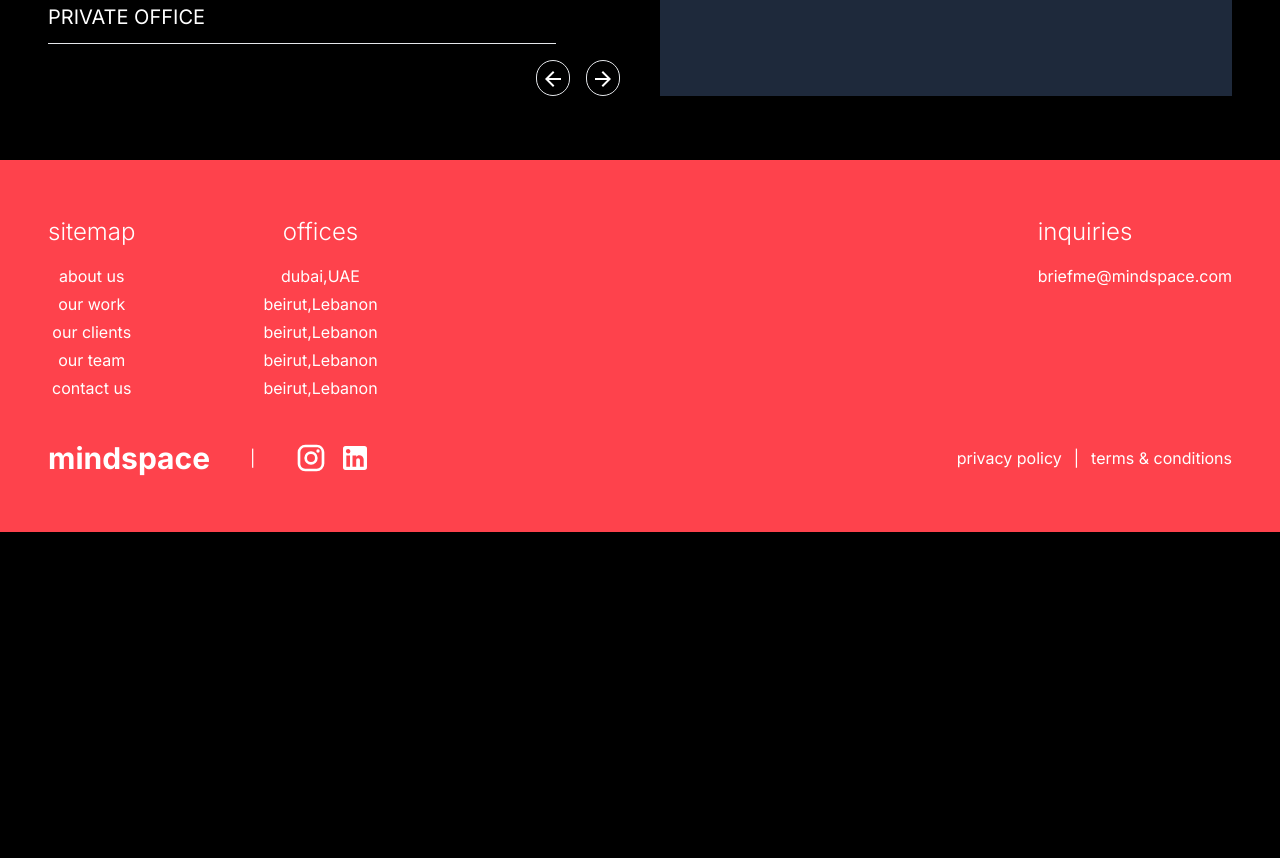
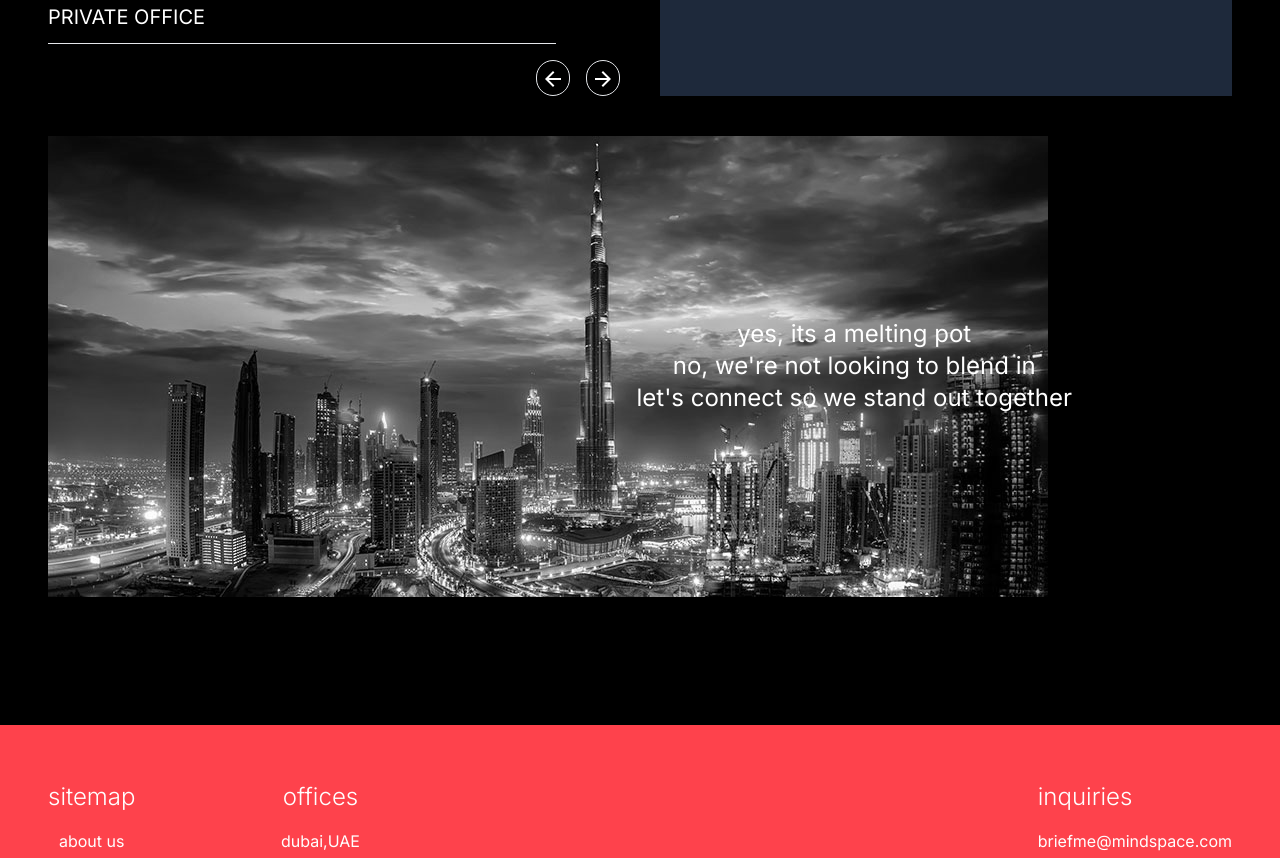
Before and after one commit to MohammedElHabach/CreoHub-Intership-Frontend-2nd-Month, a Next.js app: page /ourclients in a window 1280 px wide. Shown: the part 440-1298 px from the top of the page. Before the commit the page ends 972 px from the top, so only its background shows below. Built offline with nearby package versions, Linux system fonts and the light colour scheme; no server answers.

Commit message:
image our client

```diff
--- a/src/app/ourclients/page.js
+++ b/src/app/ourclients/page.js
@@ -17,6 +17,7 @@ import Navbar from "../../components/Navbar";
 import ArrowForwardIcon from "@mui/icons-material/ArrowForward";
 import ArrowBackIcon from "@mui/icons-material/ArrowBack";
 import Footer from "@/components/Footer";
+import OurClientImage from "../../components/OurClientImage";
 const ourClients = () => {
   const [activeSlideIndex, setActiveSlideIndex] = useState(0);
   const swiperRef = useRef(null);
@@ -109,6 +110,7 @@ const ourClients = () => {
               </Swiper>
             </div>
           </div>
+          <OurClientImage/>
         </div>
       </section>
       <Footer />
--- /dev/null
+++ b/src/components/OurClientImage.js
@@ -0,0 +1,30 @@
+import React, { useState } from 'react'
+
+const OurClientImage = () => {
+    const [isHovered, setIsHovered] = useState(false);
+
+    const handleMouseEnter = () => {
+        setIsHovered(true);
+      };
+
+      const handleMouseLeave = () => {
+        setIsHovered(false);
+      };
+
+  return (
+    <div className='my-10 pb-16'>
+        <div className='flex items-center relative'>
+            <img onMouseEnter={handleMouseEnter} onMouseLeave={handleMouseLeave}  src="/dubai.jpg" className=' grayscale transition-all duration-500 hover:grayscale-0' alt="dubai photo" />
+            <h1 className={` ${isHovered ? 'opacity-0 duration-300  transition-all ':'opacity-100 duration-300  transition-all'}  absolute text-sm  right-40 text-center sm:text-2xl `}>yes, its a melting pot <br/> no, we're not looking to blend in <br /> let's connect  so we stand out together</h1>
+            <div className={` ${isHovered ? 'opacity-100 duration-300  transition-all ':'opacity-0'}  absolute right-30 lg:right-72  top-30  lg:top-80 text-center flex flex-col gap-y-4`}>
+                <h1 className='text-2xl lg:text-7xl font-bold'>dubai</h1>
+                <p className=' text-lg lg:text-2xl'>liwa heights <br /> office 3045, cluster ce <br />JLT,dubai,UAE</p>
+                <h2 className='lg:text-2xl font-bold'>+971 6 969 887 <br /> HelloDubai@mindspace.com</h2>
+            </div>
+        </div>
+
+    </div>
+  )
+}
+
+export default OurClientImage
```
Also changed, not shown: public/dubai.jpg (added).
